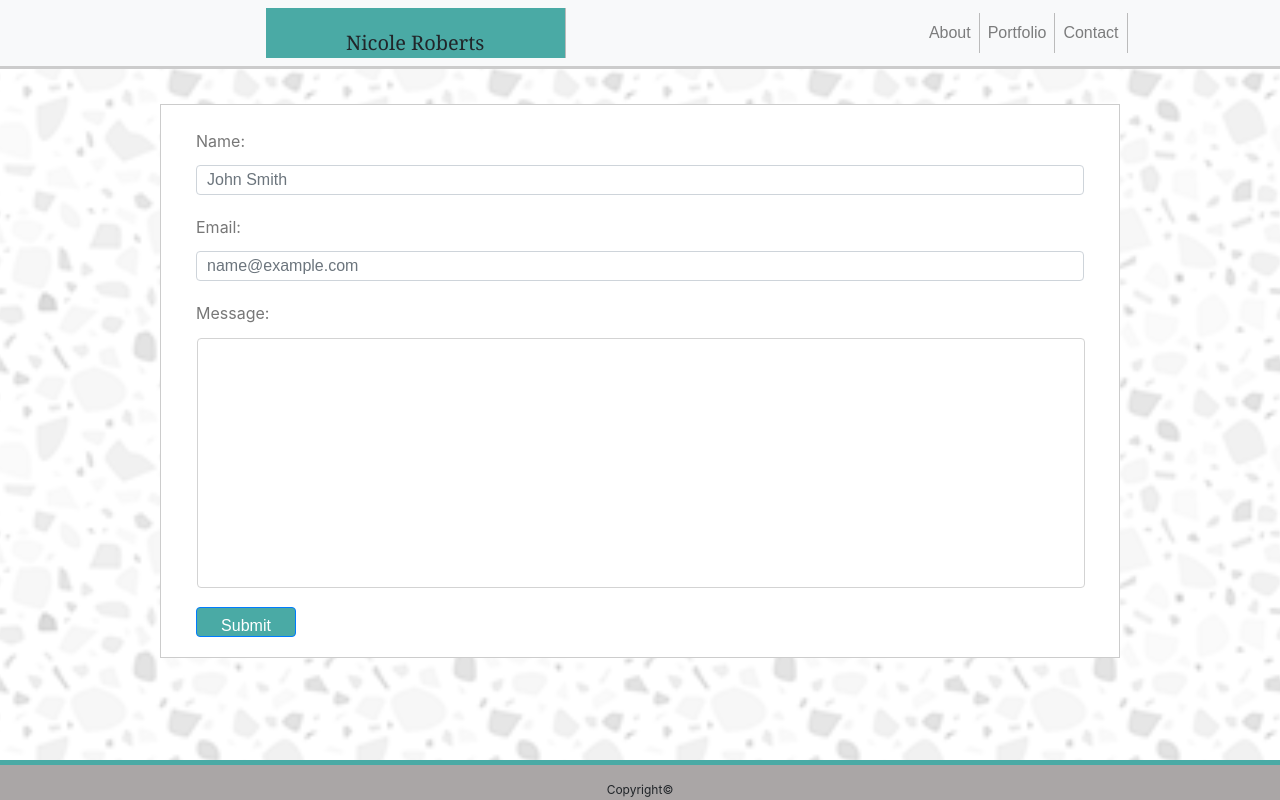
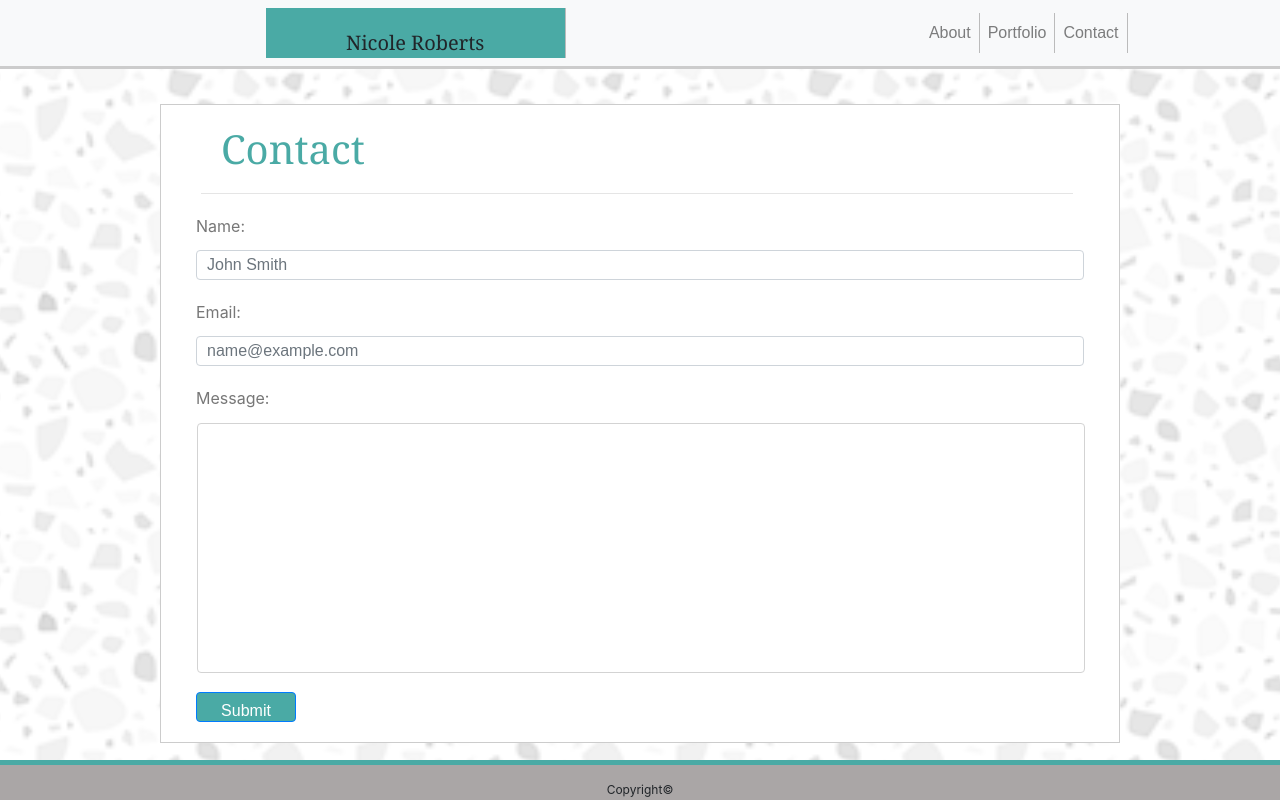
Before and after one commit to nicolerobertsb/Bootstrap-Portfolio, a plain HTML site: page contact.html in a window 1280 px wide. Drawn offline with nearby package versions, Linux system fonts and the light colour scheme.

Commit message:
made all headers for each page consistent by making them their own row and adding a line

```diff
--- a/contact.html
+++ b/contact.html
@@ -36,6 +36,12 @@
 
     <div class="row">
         <div id="main-container" class="container">
+            <div clas="row">
+                <div class="col-xs-12 col-sm-12 col-md-8">
+                    <h1>Contact</h1>
+                </div>
+            </div>
+            <hr>
             <form>
                 <div class="col-md-2"></div>
                 <div class="col-md-12">
--- a/style.css
+++ b/style.css
@@ -93,8 +93,8 @@ footer p{
 }
 
 hr{
-    margin-left: 25px;
-    width: 93.2%;
+    margin-left: 20px;
+    width: 95%;
 }
 
 /* THIS IS WHERE CONTACT FORM CSS STARTS */
@@ -106,14 +106,12 @@ hr{
 }
 
 #formname{
-
     height: 30px;
     padding-left: 10px;
     font-family: Arial, Helvetica, sans-serif;
 }
 
 #formemail{
-
     height:30px;
     padding-left: 10px;
     font-family: Arial, Helvetica, sans-serif;
@@ -121,7 +119,6 @@ hr{
 
 #tallmessage{
     height:250px;
-
     resize: none;
     padding: 10px;
     margin: 1px;
```
Also changed, not shown: index.html (+1 -0 lines), portfolio.html (+6 -1 lines).
